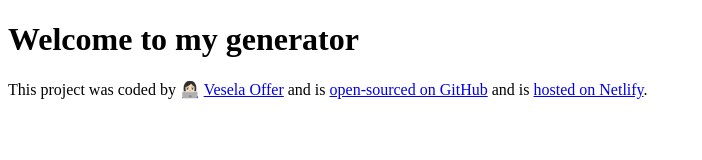
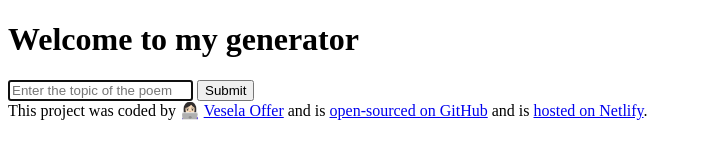
Before and after one commit to Vesi1991/french-poem-generator, a plain HTML site: page index.html in a window 1280 px wide. Shown: the whole page, without its empty margins (0-702 px from the left). Drawn offline with Linux system fonts and the light colour scheme.

Commit message:
added basic html

```diff
--- a/index.html
+++ b/index.html
@@ -7,7 +7,22 @@
     <title>AI Generator</title>
   </head>
   <body>
-    <h1>Welcome to my generator</h1>
+    <header>
+      <h1>Welcome to my generator</h1>
+    </header>
+
+    <main>
+      <form>
+        <input
+          type="text"
+          placeholder="Enter the topic of the poem"
+          autofocus
+          required
+          autocomplete="off"
+        />
+        <input type="submit" />
+      </form>
+    </main>
 
     <footer>
       This project was coded by 👩🏻‍💻
```
